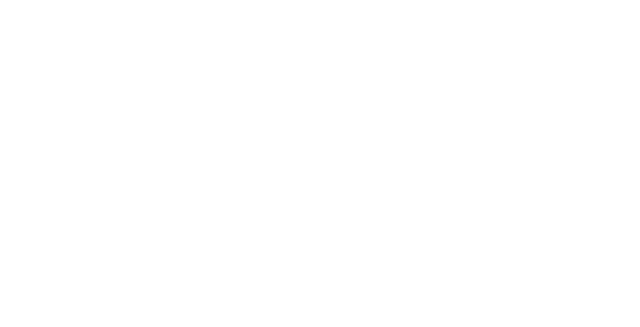
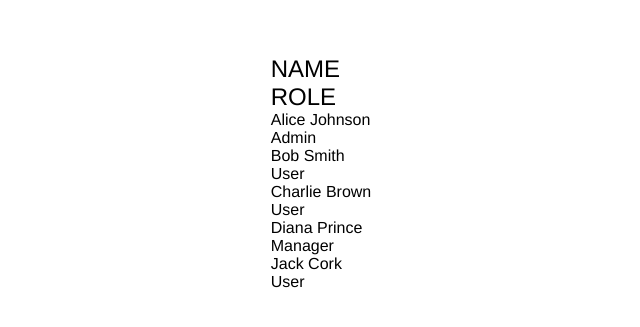
Before and after one commit to SanjeevMidda/search-and-filter, a React (Create React App) app: page / in a window 1280 px wide. Shown: the part 227-554 px from the top of the page, without its empty margins (319-959 px from the left). Built offline with nearby package versions, Linux system fonts and the light colour scheme.

Commit message:
adding in UI for user data

```diff
--- a/src/App.js
+++ b/src/App.js
@@ -2,6 +2,21 @@
 
 function App() {
   // purpose: Build a React app that displays a list of users and allows filtering the list using multiple controlled inputs.
+
+  // Requirements
+
+  //   3. Combined filtering logic
+  // Users must be filtered using both:
+  // - search text
+  // - selected role
+
+  // Filtering must be:
+  // - case-insensitive
+  // - resilient to leading/trailing spaces
+
+  // lf:
+  // - search is empty → do not filter by name
+  // - role is "All" → do not filter by
 
   // add user data
   const users = [
@@ -16,7 +31,35 @@
     { id: 5, name: "Jack Cork", role: "User" },
   ];
 
-  return <div className="App"></div>;
+  return (
+    <div className="App">
+      {/* Display user data */}
+
+      <div className="mainUserDataContainer">
+        <div className="headings">
+          <h2>NAME</h2>
+          <h2>ROLE</h2>
+        </div>
+
+        <div className="userData">
+          {users.map((user) => {
+            return (
+              <div className="userinfoContainer">
+                <p>{user.name}</p>
+                <p>{user.role}</p>
+              </div>
+            );
+          })}
+        </div>
+      </div>
+
+      {/* Controlled inputs */}
+
+      {/* Search input */}
+
+      {/* Role filter */}
+    </div>
+  );
 }
 
 export default App;
```
